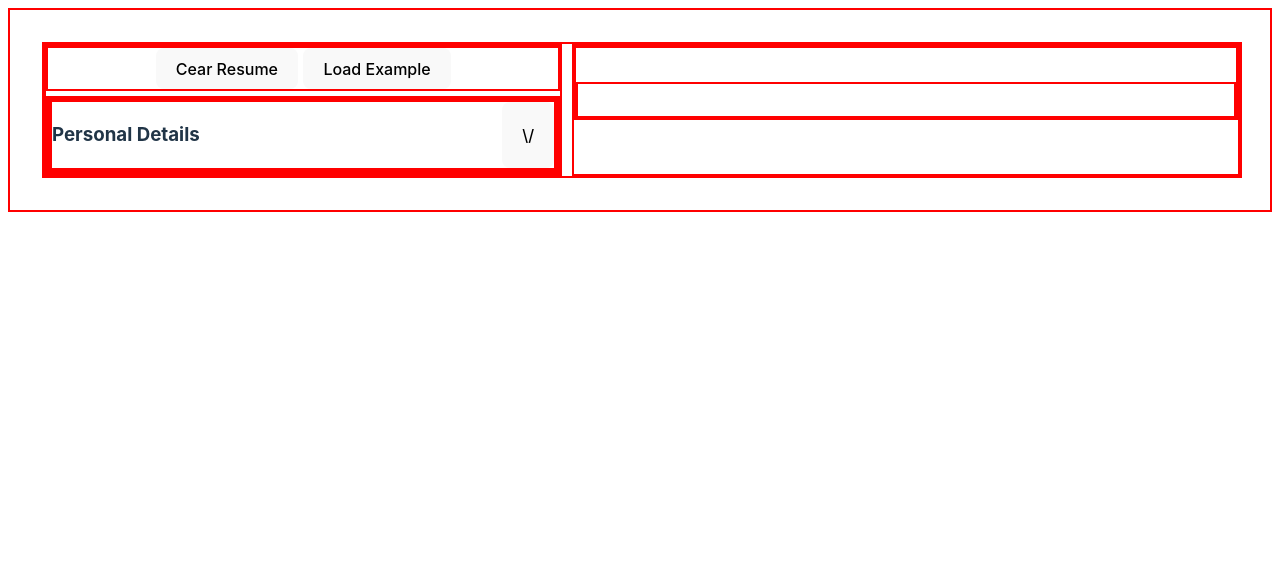
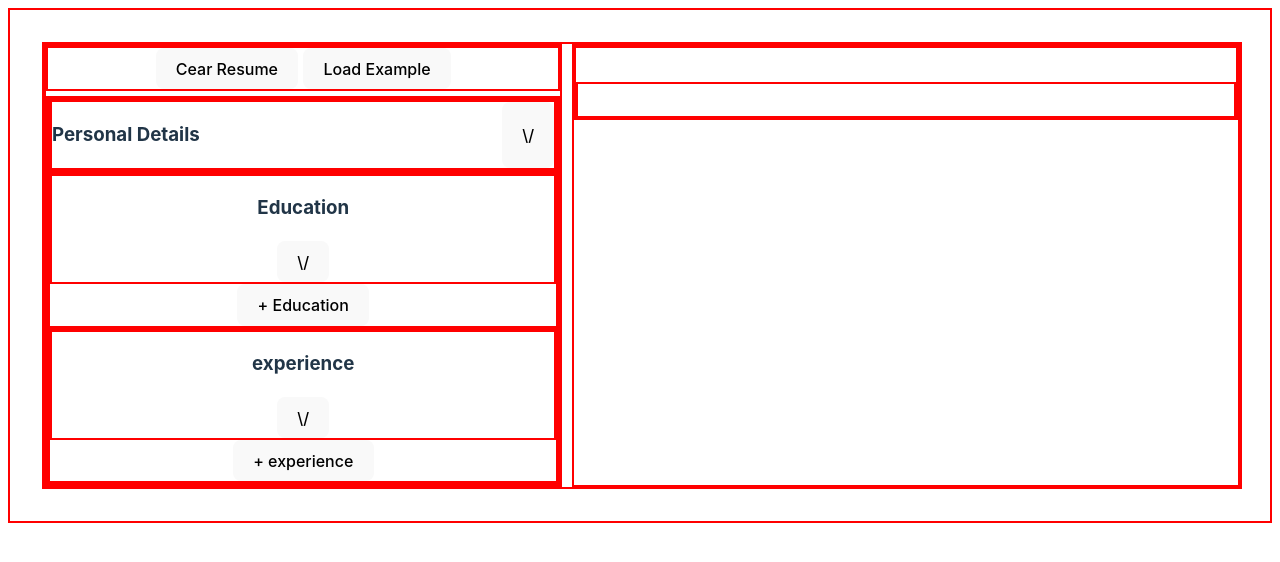
Before and after one commit to mauparra80/CV-Application, a React (Vite) app: page / in a window 1280 px wide. Shown: the top 562 px of the page. Built offline with nearby package versions, Linux system fonts and the light colour scheme.

Commit message:
added functioning input for all 3 forms

```diff
--- a/src/App.css
+++ b/src/App.css
@@ -55,3 +55,7 @@ div{
   align-items: center;
   justify-content: center;
 }
+
+.capitalize {
+  text-transform: capitalize;
+}
--- a/src/App.jsx
+++ b/src/App.jsx
@@ -1,8 +1,8 @@
 import { useState } from 'react'
 import './App.css'
 import PersonalForm from './modules/PersonalForm';
-
-
+import EducationForm from './modules/EducationForm';
+import ExperienceForm from './modules/ExperienceForm';
 
 
 
@@ -11,16 +11,16 @@ function App() {
   //holds all form data
   const [formData, setFormData] = useState({
     personalForm: {
-      fullName: '',
+      full_name: '',
       email: '',
       phone: '',
       address: ''
     },
-    WorkForm: {
+    educationForm: {
       //array to hold multiple work experiences
-      workExperiences: [],
+      educations: [],
     },
-    ExperienceForm: {
+    experienceForm: {
       //array to hold multiple experiences
       experiences: [],
     }
@@ -28,9 +28,12 @@ function App() {
 
   //TODO: make sure this works. difficult to understand
   //it gets passed formType and updateData, but how
+  //formType = 'personalForm'
+  //updatedData = 'fullName: 'bob'' or 'educations: [{experience1}, {experience2}]
   const updateFormData = (formType, updatedData) => {
     console.log(formType);
     console.log(updatedData);
+    console.log(formData.educationForm);
 
     setFormData((prevData) => ({
       ...prevData,
@@ -53,13 +56,15 @@ function App() {
         </div>
         <div className="addContent-container">
           <PersonalForm personalDetails={formData.personalForm} updateFormData={updateFormData} />
+          <EducationForm educationForm={formData.educationForm} updateFormData={updateFormData} />
+          <ExperienceForm experienceForm={formData.experienceForm} updateFormData={updateFormData} />
         </div>
       </div>
 
       <div className="display-container">
         <div className="personalDisplay-container">
           {console.log(formData.personalForm.fullName)}
-          <h1>{formData.personalForm.fullName}</h1>
+          <h1>{formData.personalForm.full_name}</h1>
           <div className="personalDetails">
             <p>{formData.personalForm.email}</p>
             <p>{formData.personalForm.phone}</p>
--- /dev/null
+++ b/src/modules/EducationForm.jsx
@@ -0,0 +1,48 @@
+import React, { useState } from "react";
+import FormRow from "./FormRow";
+
+function EducationForm({educationForm, updateFormData}) {
+  const [educationExpand, setEducationExpand] = useState(false);
+
+  function toggleEducationExpand(e) {
+    e.preventDefault()
+    setEducationExpand(!educationExpand);
+  }
+
+  function addEducation(e) {
+    e.preventDefault();
+    updateFormData('educationForm', {
+      educations: [...educationForm.educations, {}],
+    });
+  }
+
+  //compiles data for this formtype and calls update state
+  const updateThisForm = (newValue, label, index) => {
+    const correctedNewValue = {[label]: newValue};
+    const updatedEducations = [...educationForm.educations];
+    updatedEducations[index] = { ...updatedEducations[index], ...correctedNewValue };
+    updateFormData('educationForm', { educations: updatedEducations });
+  }
+
+  return (
+    <div className="education-container">
+      <form>
+        <div className="education-header">
+          <h3>Education</h3>
+          <button className="dropdown" onClick={toggleEducationExpand}>\/</button>
+        </div>
+        {educationForm.educations.map((education, index) => (
+          <div key={index}>
+            <FormRow label="school" updateThisForm={updateThisForm} details={educationForm.educations[index]} index={index}/>
+            <FormRow label="degree" updateThisForm={updateThisForm} details={educationForm.educations[index]} index={index}/>
+            <FormRow label="start_date" updateThisForm={updateThisForm} details={educationForm.educations[index]} index={index}/>
+            <FormRow label="end_date" updateThisForm={updateThisForm} details={educationForm.educations[index]} index={index}/>
+            <FormRow label="location" updateThisForm={updateThisForm} details={educationForm.educations[index]} index={index}/>
+          </div>
+        ))}
+        <button onClick={addEducation}>+ Education</button>
+      </form>
+    </div>
+  );
+}
+export default EducationForm;
--- /dev/null
+++ b/src/modules/ExperienceForm.jsx
@@ -0,0 +1,49 @@
+import React, { useState } from "react";
+import FormRow from "./FormRow";
+
+function ExperienceForm({experienceForm, updateFormData}) {
+  const [experienceExpand, setExperienceExpand] = useState(false);
+
+  function toggleExperienceExpand(e) {
+    e.preventDefault()
+    setExperienceExpand(!experienceExpand);
+  }
+
+  function addExperience(e) {
+    e.preventDefault();
+    updateFormData('experienceForm', {
+      experiences: [...experienceForm.experiences, {}],
+    });
+  }
+
+  //compiles data for this formtype and calls update state
+  const updateThisForm = (newValue, label, index) => {
+    const correctedNewValue = {[label]: newValue};
+    const updatedExperiences = [...experienceForm.experiences];
+    updatedExperiences[index] = { ...updatedExperiences[index], ...correctedNewValue };
+    updateFormData('experienceForm', { experiences: updatedExperiences });
+  }
+
+  return (
+    <div className="experience-container">
+      <form>
+        <div className="experience-header">
+          <h3>experience</h3>
+          <button className="dropdown" onClick={toggleExperienceExpand}>\/</button>
+        </div>
+        {experienceForm.experiences.map((experience, index) => (
+          <div key={index}>
+            <FormRow label="company_name" updateThisForm={updateThisForm} details={experienceForm.experiences[index]} index={index}/>
+            <FormRow label="position_title" updateThisForm={updateThisForm} details={experienceForm.experiences[index]} index={index}/>
+            <FormRow label="start_date" updateThisForm={updateThisForm} details={experienceForm.experiences[index]} index={index}/>
+            <FormRow label="end_date" updateThisForm={updateThisForm} details={experienceForm.experiences[index]} index={index}/>
+            <FormRow label="location" updateThisForm={updateThisForm} details={experienceForm.experiences[index]} index={index}/>
+            <FormRow label="description" updateThisForm={updateThisForm} details={experienceForm.experiences[index]} index={index}/>
+          </div>
+        ))}
+        <button onClick={addExperience}>+ experience</button>
+      </form>
+    </div>
+  );
+}
+export default ExperienceForm;
--- /dev/null
+++ b/src/modules/FormRow.jsx
@@ -0,0 +1,24 @@
+import Utils from "./Utils";
+
+function FormRow({label, updateThisForm, details, index, type}) {
+
+  //fix id to match its form.
+  const id = `${type}-${label}`;
+  //creat a displayed label using label. (replace - with ' ')(it is capitalized using css)
+  let displayedLabel = label.replace('_',' ');
+
+  return (
+    <div className="form-row">
+            <label htmlFor={id} className="capitalize" >{displayedLabel}</label>
+            <input
+              type="text"
+              name={id}
+              id={id}
+              onChange={(e) => updateThisForm(e.target.value, label, index)}
+              value={details[label] || ""}
+              />
+    </div>
+  )
+}
+
+export default FormRow;
--- a/src/modules/PersonalForm.jsx
+++ b/src/modules/PersonalForm.jsx
@@ -1,34 +1,20 @@
 import React, { useState } from "react";
-import PersonalFormRow from "./PersonalFormRow";
+import FormRow from "./FormRow";
 
 function PersonalForm({personalDetails, updateFormData}) {
 
   const [personalExpand, setPersonalExpand] = useState(false);
 
-  // function updateFormData(e) {
-  //   switch(e.target.id){
-  //     case ("personal-fullName"): {
-  //       setPersonalDetails({...personalDetails, fullName: e.target.value});
-  //       break;
-  //     }
-  //     case ("personal-email"):  {
-  //       setPersonalDetails({...personalDetails, email: e.target.value});
-  //       break;
-  //     }
-  //     case ("personal-phone"):  {
-  //       setPersonalDetails({...personalDetails, phone: e.target.value});
-  //       break;
-  //     }
-  //     case ("personal-address"):  {
-  //       setPersonalDetails({...personalDetails, address: e.target.value});
-  //       break;
-  //     }
-  //   }
-  // }
-
   function togglePersonalExpand(e) {
     e.preventDefault()
     setPersonalExpand(!personalExpand);
+  }
+
+  const updateThisForm = (newValue, label, index = "") => {
+    console.log("entered personal value", newValue);
+    console.log("entered label", label);
+    const labelAndValue = {[label]: newValue};
+    updateFormData('personalForm', labelAndValue);
   }
 
   return (
@@ -40,10 +26,10 @@ function PersonalForm({personalDetails, updateFormData}) {
         </div>
         {personalExpand && (
           <>
-          <PersonalFormRow label="fullName" updateFormData={updateFormData} personalDetails={personalDetails}/>
-          <PersonalFormRow label="email" updateFormData={updateFormData} personalDetails={personalDetails}/>
-          <PersonalFormRow label="phone" updateFormData={updateFormData} personalDetails={personalDetails}/>
-          <PersonalFormRow label="address" updateFormData={updateFormData} personalDetails={personalDetails}/>
+          <FormRow label="full_name" updateThisForm={updateThisForm} details={personalDetails}/>
+          <FormRow label="email" updateThisForm={updateThisForm} details={personalDetails}/>
+          <FormRow label="phone" updateThisForm={updateThisForm} details={personalDetails}/>
+          <FormRow label="address" updateThisForm={updateThisForm} details={personalDetails}/>
           </>
         )}
       </form>
--- a/src/modules/PersonalFormRow.jsx
+++ /dev/null
@@ -1,29 +0,0 @@
-import Utils from "./Utils";
-
-function PersonalFormRow({label, updateFormData, personalDetails}) {
-
-  let capitalizedLabel = Utils.Capitalize(label);
-  const id = `personal-${label}`;
-  if (label === 'fullName') {capitalizedLabel = 'Full Name';}
-
-  const updatePersonalDetails = (newValue) => {
-    console.log(newValue);
-    const labelAndValue = {[label]: newValue};
-    updateFormData('personalForm', labelAndValue);
-  }
-
-  return (
-    <div className="form-row">
-            <label htmlFor={id}>{capitalizedLabel}</label>
-            <input
-              type="text"
-              name={id}
-              id={id}
-              onChange={(e) => updatePersonalDetails(e.target.value)}
-              value={personalDetails[label] || ""}
-              />
-    </div>
-  )
-}
-
-export default PersonalFormRow;
```
